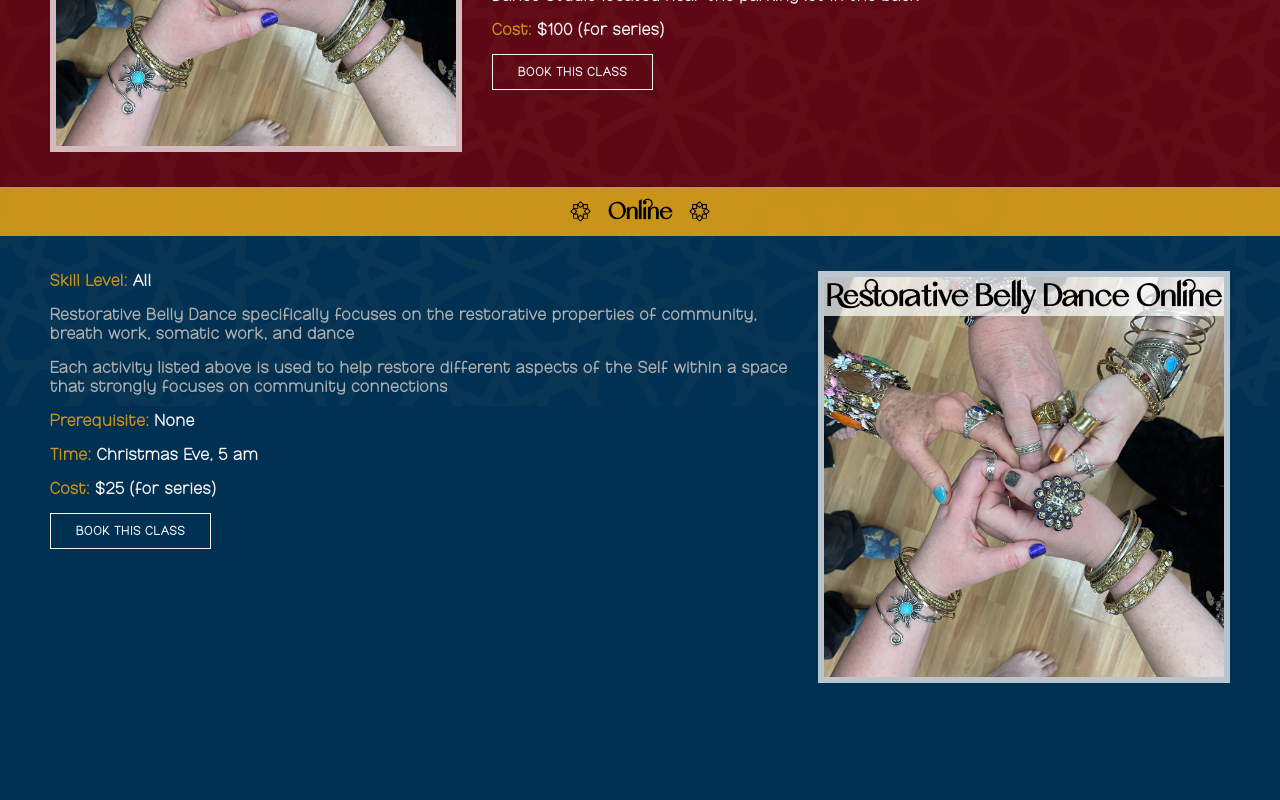
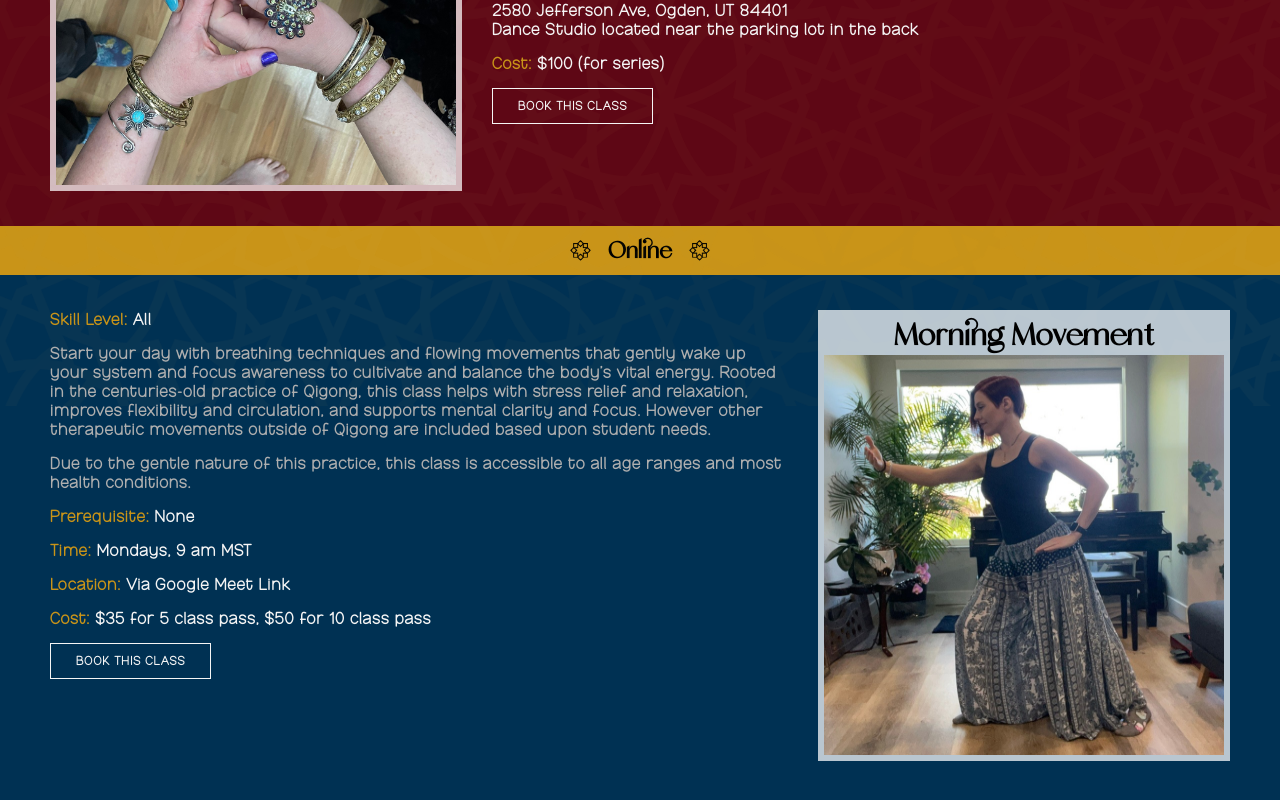
Before and after one commit to tpeschke/rose-hips-dance-typescript, a React (Vite) app in the folder app/: page /classes in a window 1280 px wide. Shown: the part 394-1194 px from the top of the page. Built offline with nearby package versions, Linux system fonts and the light colour scheme.

Commit message:
updating class info

```diff
--- a/app/src/components/ImageShell/ImageShell.tsx
+++ b/app/src/components/ImageShell/ImageShell.tsx
@@ -4,10 +4,11 @@ import portrait from '../../assets/homeImages/portrait.jpg'
 import philosophy from '../../assets/homeImages/philosophyPic.jpeg'
 import sun from '../../assets/sun.png'
 import bellyDanceForTheSoul from '../../assets/classesImages/bellyDanceForTheSoul.jpg'
+import morningMovement from '../../assets/classesImages/MorningMovement.jpg'
 
 type SrcOptions = 'star' | 'sun' | 'portrait' | 'philosophy' | ClassOptions
 
-type ClassOptions = 'bellyDanceForTheSoul'
+export type ClassOptions = 'bellyDanceForTheSoul' | 'morningMovement'
 
 interface Props {
     src: SrcOptions,
@@ -30,6 +31,8 @@ export default function ImageShell({ src, alt, width, height }: Props) {
                 return philosophy
             case 'bellyDanceForTheSoul':
                 return bellyDanceForTheSoul
+            case 'morningMovement':
+                return morningMovement
         }
     }
 
--- a/app/src/pages/classes/classes.css
+++ b/app/src/pages/classes/classes.css
@@ -77,15 +77,13 @@
 }
 
 .image-shell {
-  position: relative;
   border: 6px solid #ffffffb9;
   position: relative;
-  height: 400px;
+  height: 439px;
 }
 
 .image-shell h1 {
   margin: 0;
-  position: absolute;
   width: 100%;
   text-align: center;
   background: #ffffffb9;
--- a/app/src/pages/classes/components/classCard.tsx
+++ b/app/src/pages/classes/components/classCard.tsx
@@ -1,23 +1,23 @@
 import { Link } from "react-router-dom";
-import ImageShell from "../../../components/ImageShell/ImageShell";
+import ImageShell, { ClassOptions } from "../../../components/ImageShell/ImageShell";
 import { createID } from "../utilities/classInfo";
 
 interface Props {
   classDetails: {
     title: string,
-    image?: string,
+    image: ClassOptions,
     skillLevel: string,
     body: string[],
     prereqs: string[],
     time: string,
-    address?: string,
-    cost: number
+    location?: string,
+    cost: number | string
   };
   isOdd: Boolean;
 }
 
 export default function ClassCard({ classDetails, isOdd }: Props) {
-  const { title, image = 'bellyDanceForSoul.jpg', skillLevel, body, prereqs, time, address, cost } = classDetails;
+  const { title, image, skillLevel, body, prereqs, time, location, cost } = classDetails;
 
   function formatPrereqs(prereqs: string[]) {
     if (prereqs.length === 0) return "None";
@@ -35,7 +35,7 @@ export default function ClassCard({ classDetails, isOdd }: Props) {
         <div id={createID(title)} className="nav-id"></div>
         <h1>{title}</h1>
         <ImageShell
-          src='bellyDanceForTheSoul'
+          src={image}
           alt={title}
           width={400}
           height={400}
@@ -65,17 +65,17 @@ export default function ClassCard({ classDetails, isOdd }: Props) {
           </strong>{" "}
           {time}
         </p>
-        {address && <p>
+        {location && <p>
           <strong>
-            Address:{" "}
+            Location:{" "}
           </strong>{" "}
-          {address}
+          {location}
         </p>}
         <p>
           <strong>
             Cost:{" "}
           </strong>{" "}
-          ${cost} (for series)
+          {formatCost(cost)}
         </p>
         <Link to={`/classes/registration/${title}`}>
           <button className='transparent'>
@@ -86,3 +86,12 @@ export default function ClassCard({ classDetails, isOdd }: Props) {
     </div>
   );
 }
+
+
+function formatCost(cost: number | string) {
+  if (typeof cost === 'number') {
+    return `$${cost} (for series)`
+  }
+
+  return cost
+}
--- a/app/src/pages/classes/utilities/classInfo.ts
+++ b/app/src/pages/classes/utilities/classInfo.ts
@@ -1,30 +1,33 @@
 const inPerson = [
   {
     title: "Belly Dance for the Soul",
-    image: "bellyDanceForTheSoul.jpg",
+    image: "bellyDanceForTheSoul",
     skillLevel: "All",
     body: [
-      "ALL ages, body types, and skills levels are welcome",
+      "This is a 9 week series.",
       "Find joy and healing through belly dance and other therapeutic movements within a space that strongly emphasizes community connection.",
+      "ALL ages, body types, and skills levels are welcome.",
     ],
     prereqs: [],
     time: 'Mondays at 5:30 PM\nJune 1st - July 27th (9 Weeks)',
-    address: '\n2580 Jefferson Ave, Ogden, UT 84401\nDance Studio located near the parking lot in the back',
+    location: '\n2580 Jefferson Ave, Ogden, UT 84401\nDance Studio located near the parking lot in the back',
     cost: 100
   }
 ];
 
 const online = [
   {
-    title: "Restorative Belly Dance Online",
+    title: "Morning Movement",
+    image: "morningMovement",
     skillLevel: "All",
     body: [
-      "Restorative Belly Dance specifically focuses on the restorative properties of community, breath work, somatic work, and dance",
-      "Each activity listed above is used to help restore different aspects of the Self within a space that strongly focuses on community connections",
+      "Start your day with breathing techniques and flowing movements that gently wake up your system and focus awareness to cultivate and balance the body’s vital energy. Rooted in the centuries-old practice of Qigong, this class helps with stress relief and relaxation, improves flexibility and circulation, and supports mental clarity and focus. However other therapeutic movements outside of Qigong are included based upon student needs.",
+      "Due to the gentle nature of this practice, this class is accessible to all age ranges and most health conditions."
     ],
     prereqs: [],
-    time: 'Christmas Eve, 5 am',
-    cost: 25
+    time: 'Mondays, 9 am MST',
+    location: 'Via Google Meet Link',
+    cost: '$35 for 5 class pass, $50 for 10 class pass'
   },
 ];
 
```
Also changed, not shown: app/src/assets/classesImages/morningMovement.jpg (added), 1 other file (tests, documents, lock files or other folders).
